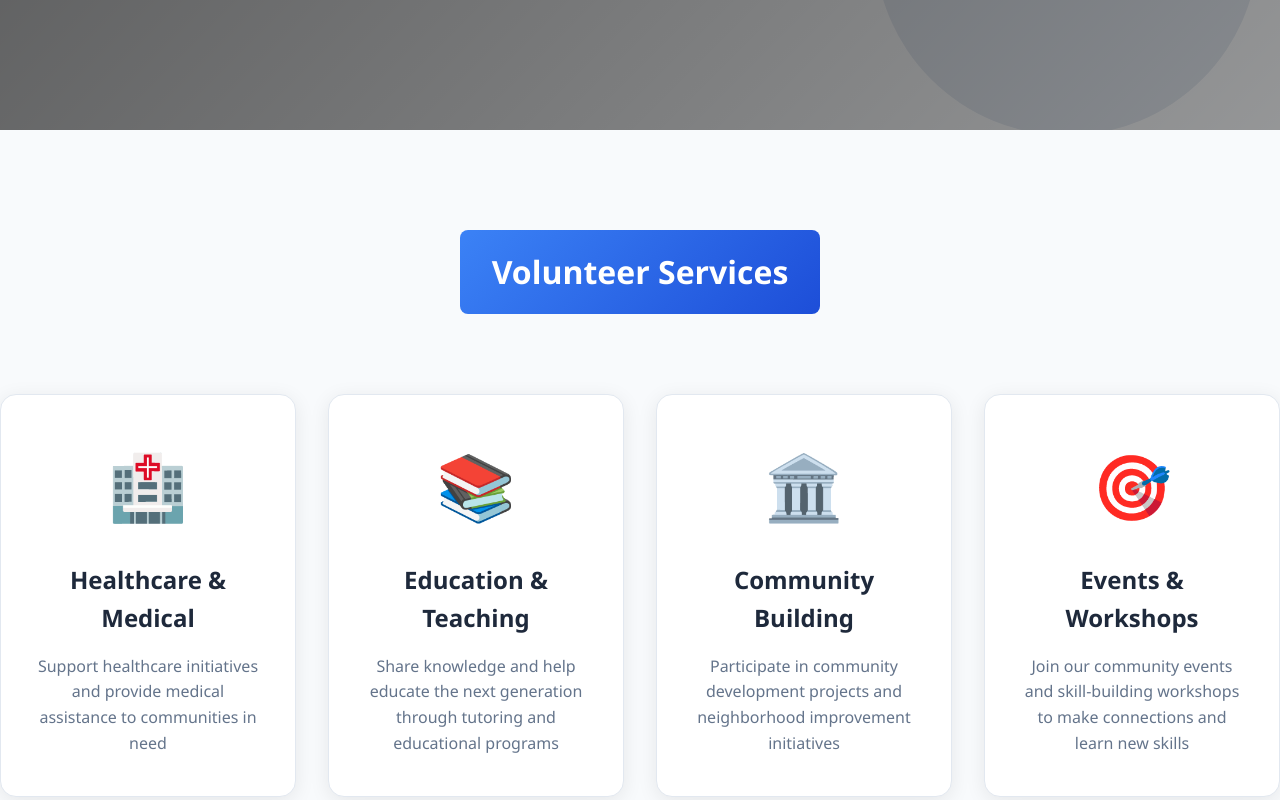
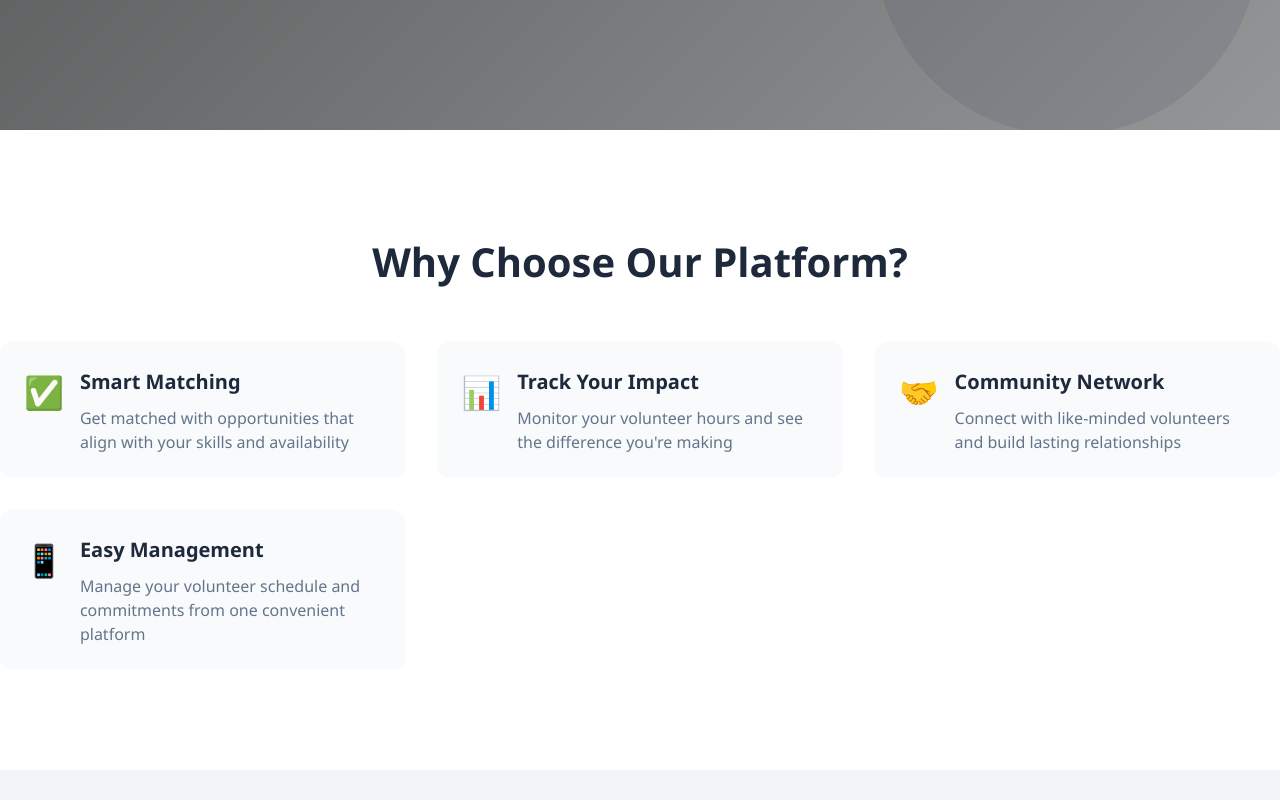
Before and after one commit to wanatx2003/Software_Design_Project, a React (Create React App) app in the folder client/: page / in a window 1280 px wide. Shown: the part 740-1540 px from the top of the page. Built offline with nearby package versions, Linux system fonts and the light colour scheme; the HTML template or start-up script is replaced by a standard one.

Commit message:
fix home page bug

```diff
--- a/client/src/components/home/Home.js
+++ b/client/src/components/home/Home.js
@@ -21,49 +21,6 @@ const Home = () => {
                   Login
                 </Link>
               </div>
-            </div>
-          </div>
-        </div>
-      </section>
-
-      {/* Services Section */}
-      <section className="services-section">
-        <div className="container">
-          <div className="section-header">
-            <h2>Volunteer Services</h2>
-          </div>
-
-          <div className="services-grid">
-            <div className="service-card">
-              <div className="service-icon">
-                <span>🏥</span>
-              </div>
-              <h3>Healthcare & Medical</h3>
-              <p>Support healthcare initiatives and provide medical assistance to communities in need</p>
-            </div>
-
-            <div className="service-card">
-              <div className="service-icon">
-                <span>📚</span>
-              </div>
-              <h3>Education & Teaching</h3>
-              <p>Share knowledge and help educate the next generation through tutoring and educational programs</p>
-            </div>
-
-            <div className="service-card">
-              <div className="service-icon">
-                <span>🏛️</span>
-              </div>
-              <h3>Community Building</h3>
-              <p>Participate in community development projects and neighborhood improvement initiatives</p>
-            </div>
-
-            <div className="service-card">
-              <div className="service-icon">
-                <span>🎯</span>
-              </div>
-              <h3>Events & Workshops</h3>
-              <p>Join our community events and skill-building workshops to make connections and learn new skills</p>
             </div>
           </div>
         </div>
```
